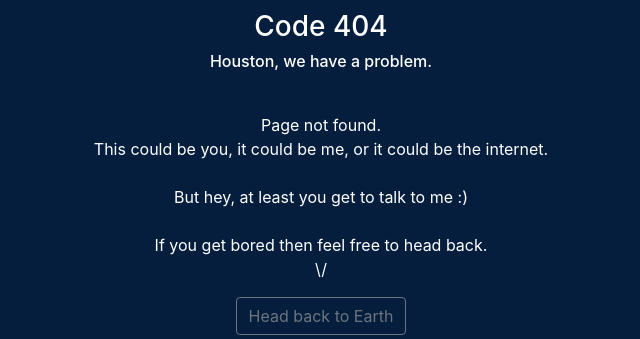
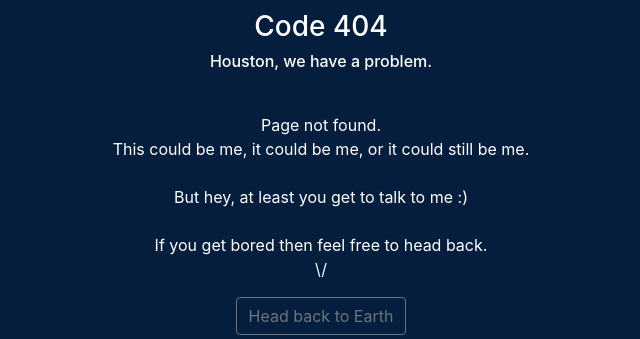
Before and after one commit to ii-Python/Ben-s-Things, a Flask app: template app/templates/errors/404.html in a window 1280 px wide. Shown: the part 56-395 px from the top of the page, without its empty margins (319-959 px from the left). Run offline with Flask 2, Linux system fonts and the light colour scheme; the template is opened without the code that fills it, so the values that code supplies are empty; parts of the project's set-up code (start-up, migrations or seed data) failed here and were passed over; some libraries are stand-ins or nearby versions.

Commit message:
Much better 404 page

```diff
--- a/app/templates/errors/404.html
+++ b/app/templates/errors/404.html
@@ -9,7 +9,7 @@
   <div>
     <p>
       Page not found. <br>
-      This could be you, it could be me, or it could be the internet.
+      This could be me, it could be me, or it could still be me.
 
       <br> <br>
 
```
